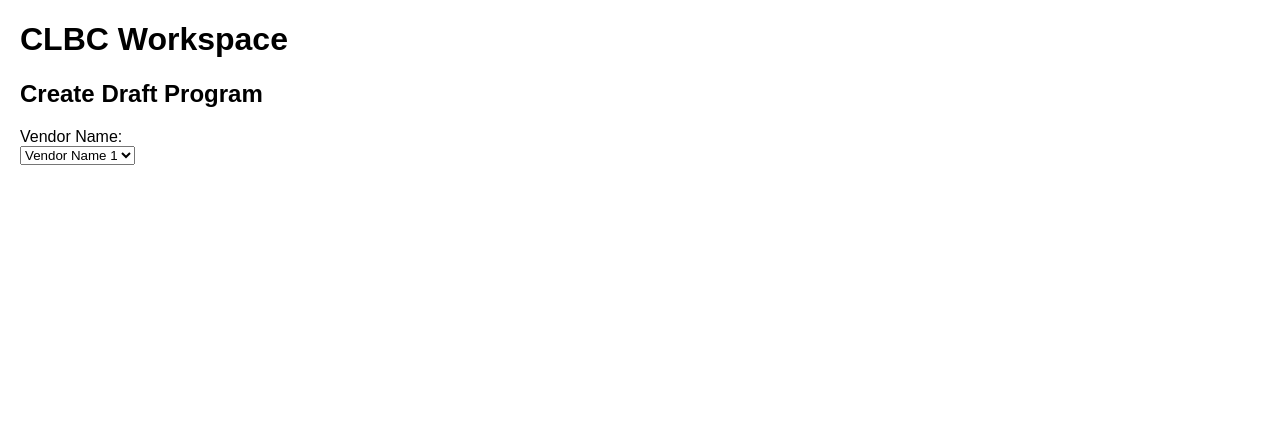
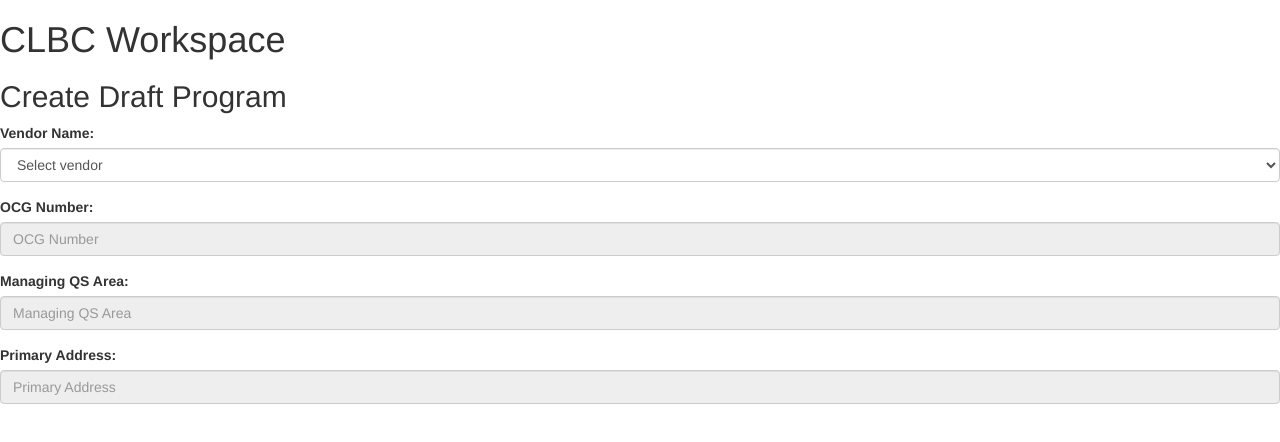
Before and after one commit to reashore/CLBCWorkspace, a React (Create React App) app: page / in a window 1280 px wide. Shown: the top 442 px of the page. Built offline with nearby package versions, Linux system fonts and the light colour scheme.

Commit message:
Added Bootstrap and fixed PropType warnings

```diff
--- a/package.json
+++ b/package.json
@@ -3,6 +3,7 @@
   "version": "0.1.0",
   "private": true,
   "dependencies": {
+    "bootstrap": "^3.3.7",
     "prop-types": "^15.6.0",
     "react": "^16.1.1",
     "react-dom": "^16.1.1",
--- a/src/common/TextInput.js
+++ b/src/common/TextInput.js
@@ -2,12 +2,15 @@
 import React from 'react';
 import PropTypes from 'prop-types';
 
-const TextInput = ({ name, label, onChange, placeholder, value, error }) => {
+const TextInput = ({ name, label, onChange, placeholder, readOnly, value, error }) => {
   let wrapperClass = 'form-group';
 
   if (error && error.length > 0) {
-    //wrapperClass += " " + 'has-error';
     wrapperClass += ' has-error';
+  }
+  let options = {};
+  if (readOnly){
+    options['readOnly'] = 'readOnly';
   }
 
   return (
@@ -20,7 +23,8 @@ const TextInput = ({ name, label, onChange, placeholder, value, error }) => {
           className="form-control"
           placeholder={placeholder}
           value={value}
-          onChange={onChange} />
+          onChange={onChange}
+          {...options} />
         {error && <div className="alert alert-danger">{error}</div>}
       </div>
     </div>
@@ -30,7 +34,8 @@ const TextInput = ({ name, label, onChange, placeholder, value, error }) => {
 TextInput.propTypes = {
   name: PropTypes.string.isRequired,
   label: PropTypes.string.isRequired,
-  onChange: PropTypes.func.isRequired,
+  //onChange: PropTypes.func.isRequired,
+  onChange: PropTypes.func,
   placeholder: PropTypes.string,
   value: PropTypes.string,
   error: PropTypes.string
--- a/src/components/Vendor.js
+++ b/src/components/Vendor.js
@@ -1,27 +1,9 @@
 
 import React, { Component } from 'react';
-import SelectInput from '../common/SelectInput'
+import SelectInput from '../common/SelectInput';
+import TextInput from '../common/TextInput';
 
-class Vendor extends Component {
-    constructor(props) {
-        super(props);
-        this.onChange = this.onChange.bind(this);
-    }
-
-    onChange(event) {
-        console.log("onChange");
-    }
-
-    createSelectOptionsFromVendorArray(vendors) {
-        return vendors.map(vendor =>{
-            return {
-                value: vendor.vendorId,
-                text: vendor.name
-            }
-        })
-    }
-
-    render() {
+const getVendors = () => {
     let vendors = [
         {
             vendorId: 1,
@@ -40,33 +22,60 @@ class Vendor extends Component {
 
         },
         {
-                vendorId: 1,
-                name: "Vendor Name 1",
+            vendorId: 3,
+            name: "Vendor Name 3",
             ocgNumber: "1234",
-                managingQsAreaId: 2,
+            managingQsAreaId: 3,
             primaryAddress: "primary address 3"
 
         },
         {
-                vendorId: 1,
-                name: "Vendor Name 1",
+            vendorId: 4,
+            name: "Vendor Name 4",
             ocgNumber: "1234",
-                managingQsAreaId: 2,
+            managingQsAreaId: 4,
             primaryAddress: "primary address 4"
 
         },
     ];
 
-        let options = this.createSelectOptionsFromVendorArray(vendors);
+    return vendors;
+}
+
+const createSelectOptionsFromVendors = vendors => {
+    return vendors.map(vendor => {
+        return {
+            value: vendor.vendorId,
+            text: vendor.name
+        };
+    });
+}
+
+class Vendor extends Component {
+    constructor(props) {
+        super(props);
+        this.onChange = this.onChange.bind(this);
+        // this.state = {
+        //     vendors: getVendors()
+        // }
+    }
+
+    onChange(event) {
+        console.log("onChange");
+    }
+
+    render() {
+        let vendors = getVendors();
+        let options = createSelectOptionsFromVendors(vendors);
 
         return (
             <form>
-            <SelectInput name="vendorId" label="Vendor Name:"
-                onChange={this.onChange} defaultOption="Select vendor"
-                value="1" error={false} options={options} />
+                <SelectInput name="vendorId" label="Vendor Name:" onChange={this.onChange}
+                    defaultOption="Select vendor" error="" options={options} />
 
-
-
+                <TextInput name="ocgNumber" label="OCG Number:" placeholder="OCG Number" readOnly={true} value="" error="" />
+                <TextInput name="managingQsArea" label="Managing QS Area:" placeholder="Managing QS Area" readOnly={true} value="" error="" />
+                <TextInput name="primaryAddress" label="Primary Address:" placeholder="Primary Address" readOnly={true} value="" error="" />
             </form>
         );
     }
--- a/src/index.js
+++ b/src/index.js
@@ -2,6 +2,8 @@
 import React from 'react';
 import ReactDOM from 'react-dom';
 import './index.css';
+import '../node_modules/bootstrap/dist/css/bootstrap-theme.css'
+import '../node_modules/bootstrap/dist/css/bootstrap.css'
 import App from './components/App';
 import registerServiceWorker from './registerServiceWorker';
 
```
Lines whose indentation alone changed are shown as unchanged.
